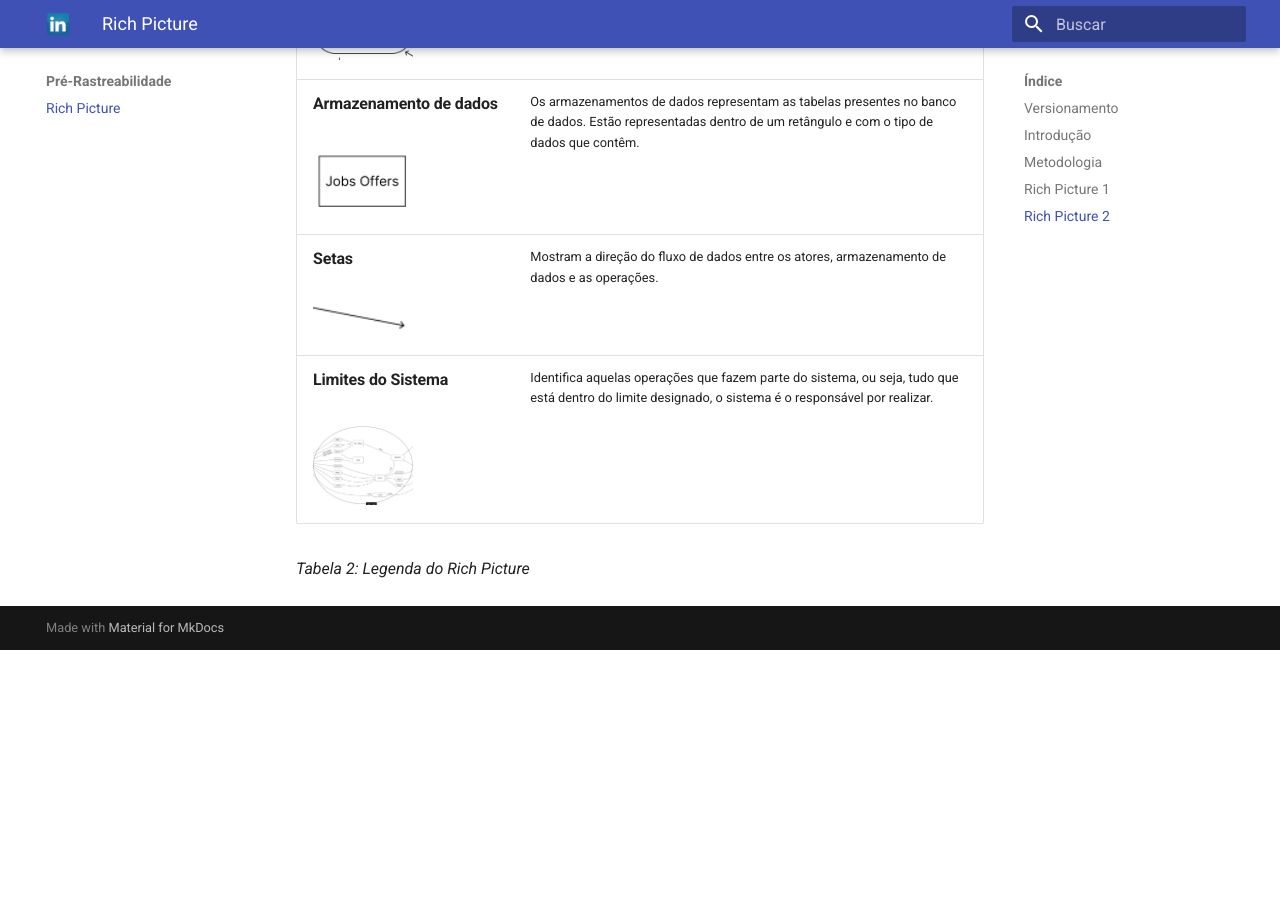
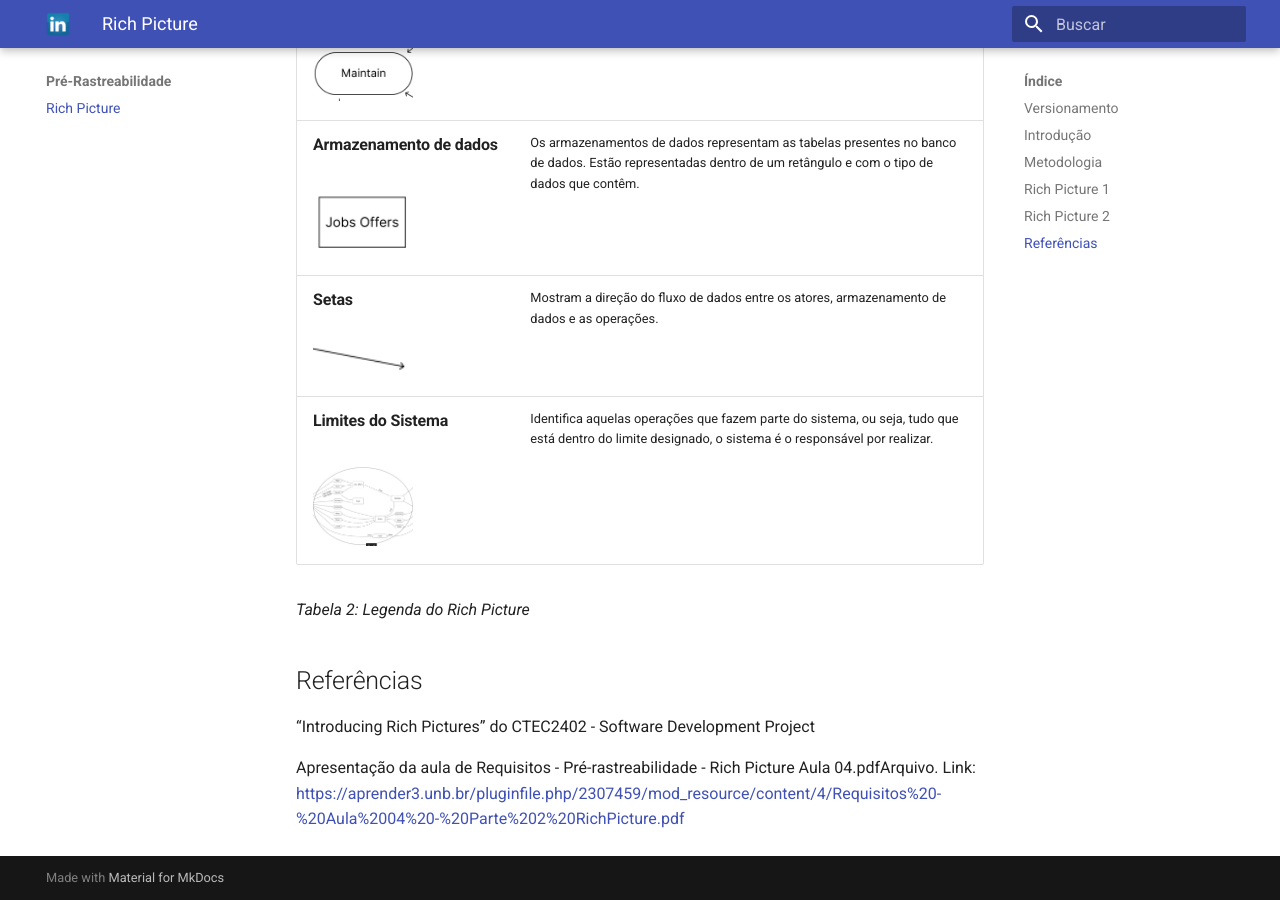
Before and after one commit to Requisitos-de-Software/2022.2-LinkedIn, an MkDocs documentation site: the page built from docs/preRastreabilidade/richPicture.md, in a window 1280 px wide and 900 px high, scrolled down 2805 px. Built offline with MkDocs 1.6.1 and Material for MkDocs 9.7.7, drawn with Linux system fonts in a browser that asks for light colours; before the commit the page ends 3455 px from its top, so only the background shows below that; some of the changed text lies outside the part shown.

Commit message:
Adiciona as referencias utilizadas no Rich Picture

```diff
--- a/docs/preRastreabilidade/richPicture.md
+++ b/docs/preRastreabilidade/richPicture.md
@@ -4,7 +4,7 @@
 | ------ | ---------- | :-------------: | :----------------------------: |
 | 1.0    | 11/11/2022 | Criação do Primeiro Rich Picture | Guilherme Barbosa |
 | 1.1.0    | 13/11/2022 | Segunda Versão do Rich Picure | Pedro Henrique e Guilherme Barbosa|
-| 1.1.1 | 14/11/2022 | Adição da legenda do Rich Picture | Guilherme Barbosa
+| 1.1.1 | 14/11/2022 | Adição da legenda do Rich Picture e das referências | Guilherme Barbosa
 
 *Tabela 1: Versionamento*
 
@@ -41,3 +41,10 @@ Há um guia disponível no `Introducing Rich Pictures - Rich Picture Drawline Gu
 | <h3><b>Limites do Sistema</h3></b><br>![Limites do Sistema](../assets/richPictures/LimitesDoSistema.png){ width=100 } | Identifica aquelas operações que fazem parte do sistema, ou seja, tudo que está dentro do limite designado, o sistema é o responsável por realizar.
 
 *Tabela 2: Legenda do Rich Picture*
+
+## Referências
+
+“Introducing Rich Pictures” do CTEC2402 - Software Development
+Project
+
+Apresentação da aula de Requisitos - Pré-rastreabilidade - Rich Picture Aula 04.pdfArquivo. Link: <https://aprender3.unb.br/pluginfile.php/2307459/mod_resource/content/4/Requisitos%20-%20Aula%2004%20-%20Parte%202%20RichPicture.pdf>
```
